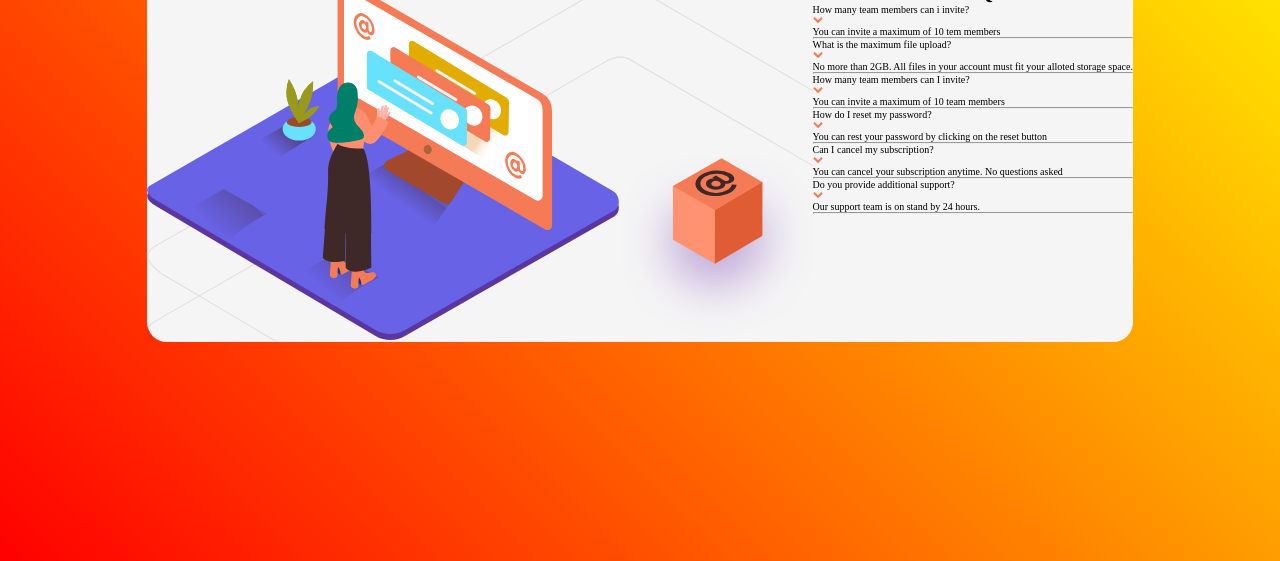
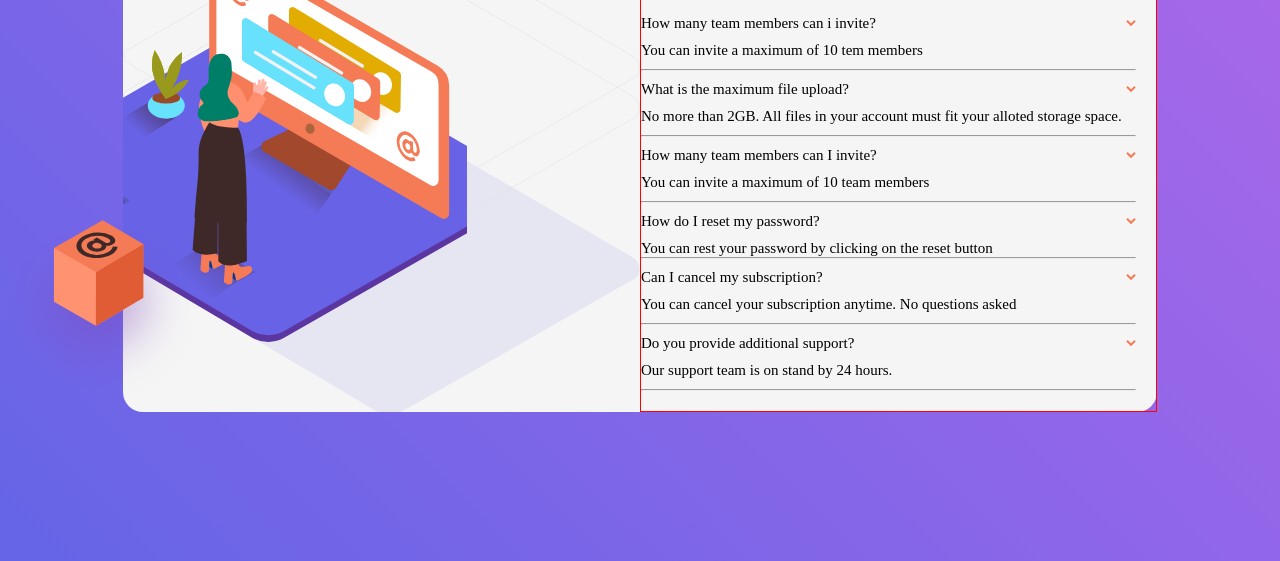
Before and after one commit to Frimpong04/faq-accordion-card, a plain HTML site: page index.html in a window 1280 px wide. Shown: the part 239-800 px from the top of the page. Drawn offline with Linux system fonts and the light colour scheme.

Commit message:
add desktop image styles

```diff
--- a/index.html
+++ b/index.html
@@ -12,9 +12,16 @@
 </head>
 <body>
 <main>
+    <img src="images/illustration-box-desktop.svg" alt="" class="box" />
     <div class="image-container">
+        <!-- <picture class="">
+            <source media="(max-width: 375px)" srcset="images/illustration-woman-online-mobile.svg" class="mobile-img">
+            <source media="(min-width: 376px)" srcset="images/illustration-woman-online-desktop.svg" class="desktop-img">
             <img src="images/illustration-woman-online-desktop.svg" alt=""  class="woman-mobile"/>
-            <img  src="images/illustration-box-desktop.svg" alt="" class="box"/>
+        </picture> -->
+        <img src="images/illustration-woman-online-desktop.svg" alt="" class="woman-online-desktop" />
+        <img src="images/illustration-woman-online-mobile.svg" alt="" class="woman-online-mobile" />
+
     </div>
     <div class="text-container">
         <h1>FAQ</h1>
@@ -47,7 +54,7 @@
             <hr />
             <div class="faq-container">
                 <div class="faq-item">
-                    <p>How do I reset my password?</p>
+                    <p class="faq">How do I reset my password?</p>
                     <img src="images/icon-arrow-down.svg" alt="" class="down-arrow"/>
                 </div>
 
--- a/style.css
+++ b/style.css
@@ -7,6 +7,8 @@
 
 html {
     font-size: 62.5%;
+    --soft-violet : hsl(273, 75%, 66%);
+    --soft-blue:  hsl(240, 73%, 65%);
 }
 
 h1 {
@@ -18,7 +20,7 @@ body {
     display: flex;
     justify-content: center;
     align-items: center;
-    background-image: linear-gradient(45deg, red, yellow);
+    background-image: linear-gradient(45deg,var(--soft-blue), var(--soft-violet));
     background-repeat: no-repeat;
     background-position: center;
     background-position: cover;
@@ -29,10 +31,71 @@ main {
     display: flex;
     flex-wrap: wrap;
     background-color: whitesmoke;
-    justify-content: center;
+    justify-content: space-between;
     border-radius: 2rem;
+    position: relative;
 }
 
+/* desktop image styles */
 .image-container {
     background-image: url("images/bg-pattern-desktop.svg");
+    background-repeat: no-repeat;
+    background-size: cover;
+    background-position: center;
+    flex:1 1 20rem;
+    position: relative;
+    overflow: hidden;
 }
+
+.woman-online-desktop {
+    width: 80%;
+    height: 80%;
+    object-fit: cover;
+    position: relative;
+    left:-100px;
+    margin: 3rem;
+}
+
+.box {
+    position: absolute;
+    left: -120px;
+    bottom: 10px;
+    z-index:3;
+}
+
+
+.woman-online-mobile {
+    display: none;
+}
+
+/* text styles */
+.text-container {
+    flex: 1 1 20rem;
+    padding: 2rem 2rem 2rem 0rem;
+    display: flex;
+    flex-direction: column;
+    justify-content: center;
+    border: 1px solid red;
+}
+
+.text-container h1 {
+    text-align: left;
+    margin: 2rem 0;
+    font-size:3rem;
+}
+
+.faq-item {
+    display: flex;
+    align-items: center;
+    margin: 1rem 0;
+}
+.faq {
+    flex:1;
+}
+
+.faq-answer {
+    margin-bottom:1rem;
+}
+p {
+    font-size: 1.5rem;
+}
```
Lines whose indentation alone changed are shown as unchanged.
